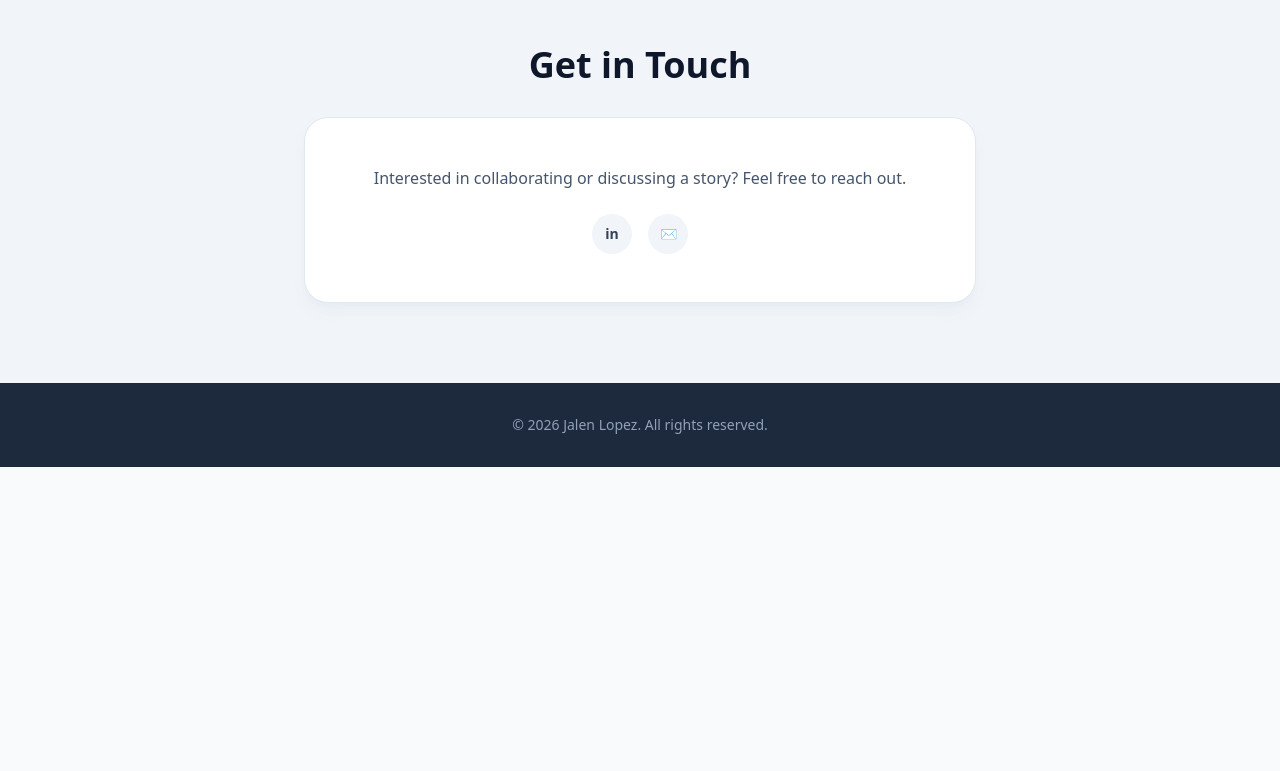
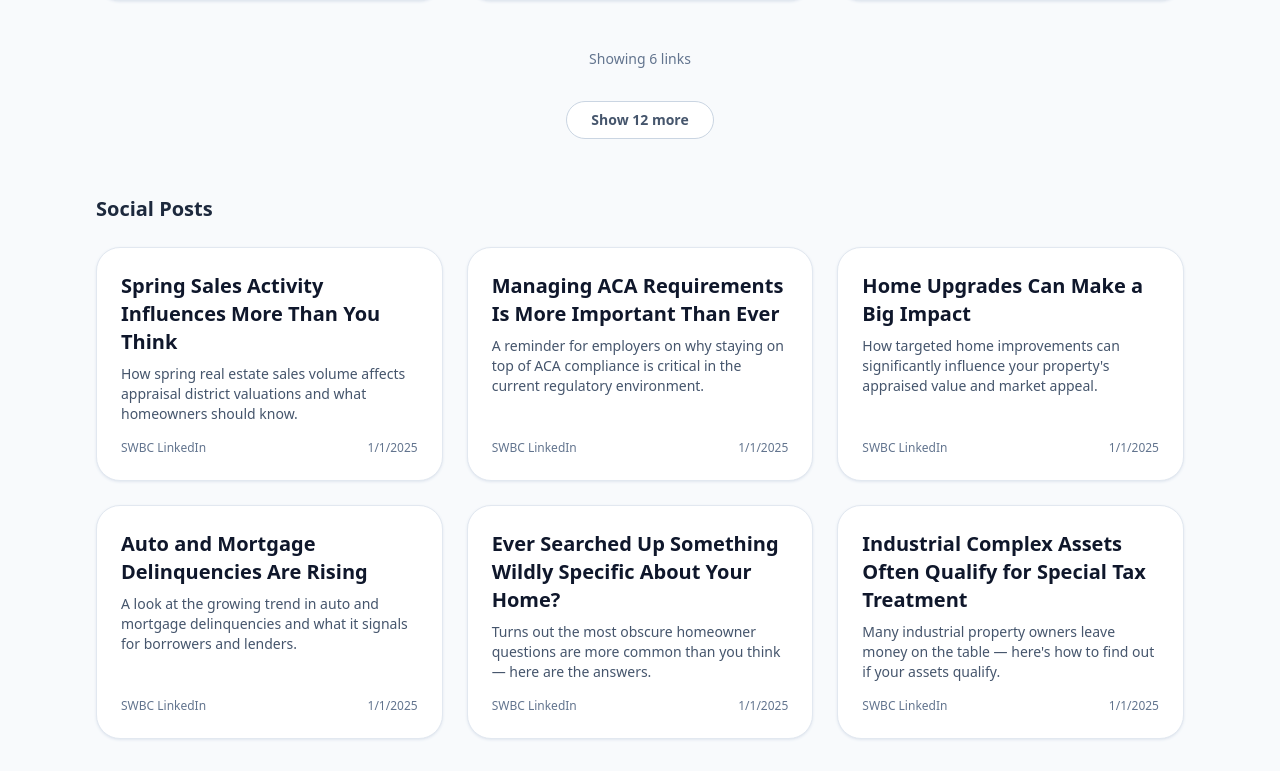
Before and after one commit to derekd50/portfolio_j_lopez, a Next.js app: page /portfolio_j_lopez/ in a window 1280 px wide. Shown: the part 1449-2220 px from the top of the page. Before the commit the page ends 1916 px from the top, so only its background shows below. Built offline with nearby package versions, Linux system fonts and the light colour scheme.

Commit message:
Expandable sections on copy

```diff
--- a/src/components/PortfolioTabs.tsx
+++ b/src/components/PortfolioTabs.tsx
@@ -11,8 +11,36 @@ interface PortfolioTabsProps {
 
 type Tab = "journalism" | "copy";
 
+const PREVIEW_COUNT = 6;
+
+function CopySection({ title, items }: { title: string; items: Article[] }) {
+  const [expanded, setExpanded] = useState(false);
+  const visible = expanded ? items : items.slice(0, PREVIEW_COUNT);
+  const hasMore = items.length > PREVIEW_COUNT;
+
+  return (
+    <div>
+      <h4 className="text-xl font-bold text-slate-800 mb-6">{title}</h4>
+      <ArticleGrid articles={visible} />
+      {hasMore && (
+        <div className="text-center mt-8">
+          <button
+            onClick={() => setExpanded((prev) => !prev)}
+            className="px-6 py-2 rounded-full text-sm font-semibold border border-slate-300 text-slate-600 bg-white hover:border-slate-500 transition-all duration-200"
+          >
+            {expanded ? "Show less" : `Show ${items.length - PREVIEW_COUNT} more`}
+          </button>
+        </div>
+      )}
+    </div>
+  );
+}
+
 export default function PortfolioTabs({ articles, copyItems }: PortfolioTabsProps) {
-  const [activeTab, setActiveTab] = useState<Tab>("journalism");
+  const [activeTab, setActiveTab] = useState<Tab>("copy");
+
+  const blogs = copyItems.filter((i) => i.category === "Blog");
+  const social = copyItems.filter((i) => i.category === "Social");
 
   return (
     <div>
@@ -41,31 +69,17 @@ export default function PortfolioTabs({ articles, copyItems }: PortfolioTabsProp
 
       {activeTab === "journalism" && <ArticleGrid articles={articles} />}
 
-      {activeTab === "copy" && (() => {
-        const blogs = copyItems.filter((i) => i.category === "Blog");
-        const social = copyItems.filter((i) => i.category === "Social");
-        return (
+      {activeTab === "copy" && (
         <div className="space-y-14">
-            {blogs.length > 0 && (
-              <div>
-                <h4 className="text-xl font-bold text-slate-800 mb-6">Blogs</h4>
-                <ArticleGrid articles={blogs} />
-              </div>
-            )}
-            {social.length > 0 && (
-              <div>
-                <h4 className="text-xl font-bold text-slate-800 mb-6">Social Posts</h4>
-                <ArticleGrid articles={social} />
-              </div>
-            )}
+          {blogs.length > 0 && <CopySection title="Blogs" items={blogs} />}
+          {social.length > 0 && <CopySection title="Social Posts" items={social} />}
           {copyItems.length === 0 && (
             <div className="text-center py-12">
               <p className="text-slate-500 text-lg">No copy items available.</p>
             </div>
           )}
         </div>
-        );
-      })()}
+      )}
     </div>
   );
 }
```
Lines whose indentation alone changed are shown as unchanged.
